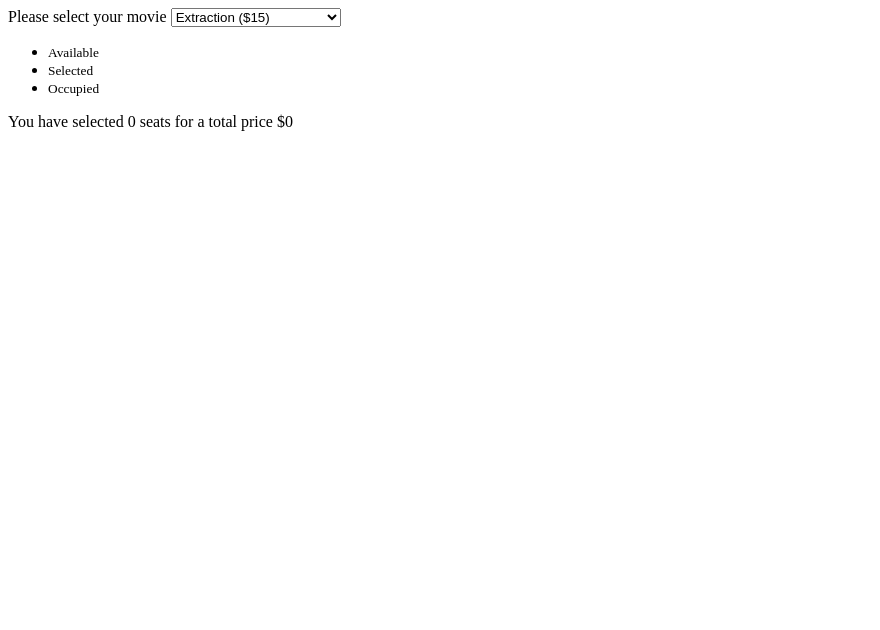
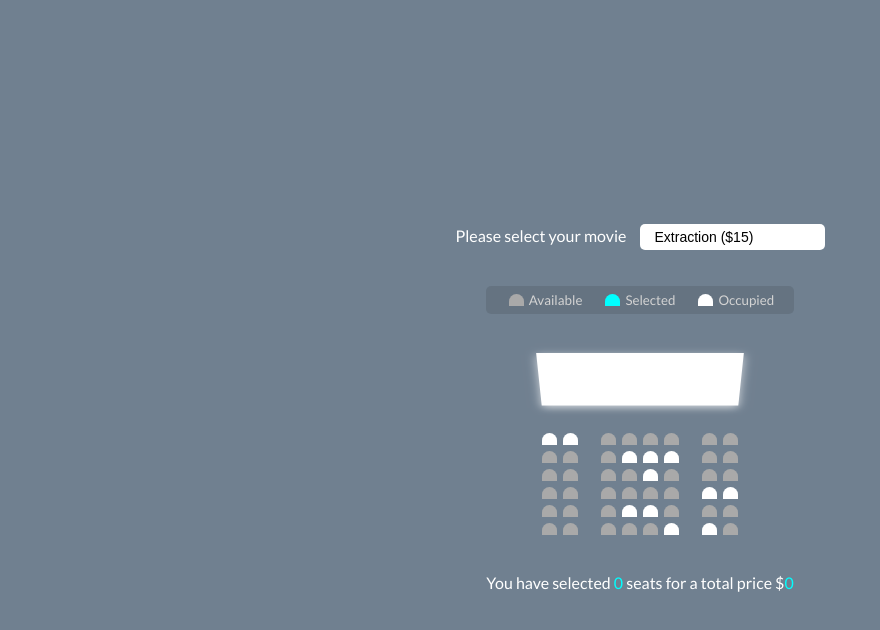
Before and after one commit to ahmad-irshad/JavaScriptProjects, a plain HTML site: page project02/index.html in a window 1280 px wide. Shown: the whole page, without its empty margins (0-880 px from the left). Drawn offline with Linux system fonts and the light colour scheme.

Commit message:
Completed style.css file of Project 02
style.css is created of project 02

```diff
--- a/project02/index.html
+++ b/project02/index.html
@@ -96,7 +96,7 @@
         </div>
     </div>
 
-    <p class="text">You have selected <span id="count">0</span> seats for a total price $<span class="total">0</span>
+    <p class="text">You have selected <span id="count">0</span> seats for a total price $<span id="total">0</span>
     </p>
 <script src="./script.js"></script>
 </body>
--- a/project02/style.css
+++ b/project02/style.css
@@ -0,0 +1,110 @@
+@import url('https://fonts.googleapis.com/css2?family=Lato&display=swap');
+
+* {
+    box-sizing: border-box;
+}
+
+body {
+    background-color: slategray;
+    display: flex;
+    flex-direction: column;
+    color: white;
+    align-items: center;
+    justify-content: center;
+    height: 100vh;
+    font-family: 'Lato', sans-serif;
+    margin: 0;
+}
+
+.movie-container {
+margin: 20px 0;
+}
+
+.movie-container select{
+    background-color: white;
+    border: 0;
+    border-radius: 5px;
+    font-size: 14px;
+    margin-left: 10px;
+    padding: 5px 15px 5px 15px;
+    appearance: none;
+    -moz-appearance: none;
+    -webkit-appearance: none;
+}
+
+.seat{
+    background-color: darkgray;
+    height: 12px;
+    width: 15px;
+    margin: 3px;
+    border-top-left-radius: 10px;
+    border-top-right-radius: 10px;
+}
+
+.row{
+    display: flex;
+}
+
+.seat.selected{
+    background-color: aqua;
+}
+
+.seat.occupied{
+    background-color: white;
+}
+.seat:nth-of-type(2){
+    margin-right:20px;
+}
+
+.seat:nth-last-of-type(2){
+    margin-left:20px;
+ }
+.legend{
+    background-color: rgba(0, 0, 0, 0.1);
+    padding: 5px 10px 5px 10px;
+    border-radius: 5px;
+    color: lightgray;
+    list-style-type: none;
+    display: flex;
+    justify-content: space-between;
+}
+.legend li{
+    display: flex;
+    align-items: center;
+    justify-content: center;
+    margin: 0px 10px;
+}
+.legend li small{
+    margin-left: 2px;
+}
+ .seat:not(.occupied):hover{
+     cursor: pointer;
+     transform: scale(1.2);
+ }
+
+ .legend  .seat:not(.occupied):hover{
+    cursor: default;
+    transform: scale(1);
+}
+
+.screen{
+    background-color: white;
+    height: 70px;
+    width: 100%;
+    margin: 15px 0px;
+    transform: rotateX(-45deg);
+    box-shadow: 0 3px 10px rgba(255, 255, 255, 0.7);
+}
+
+.container{
+    perspective: 900px;
+    margin-bottom:30px;
+}
+
+p.text{
+    margin: 5px 0px;
+}
+
+p.text span{
+    color: aqua;
+}
```
